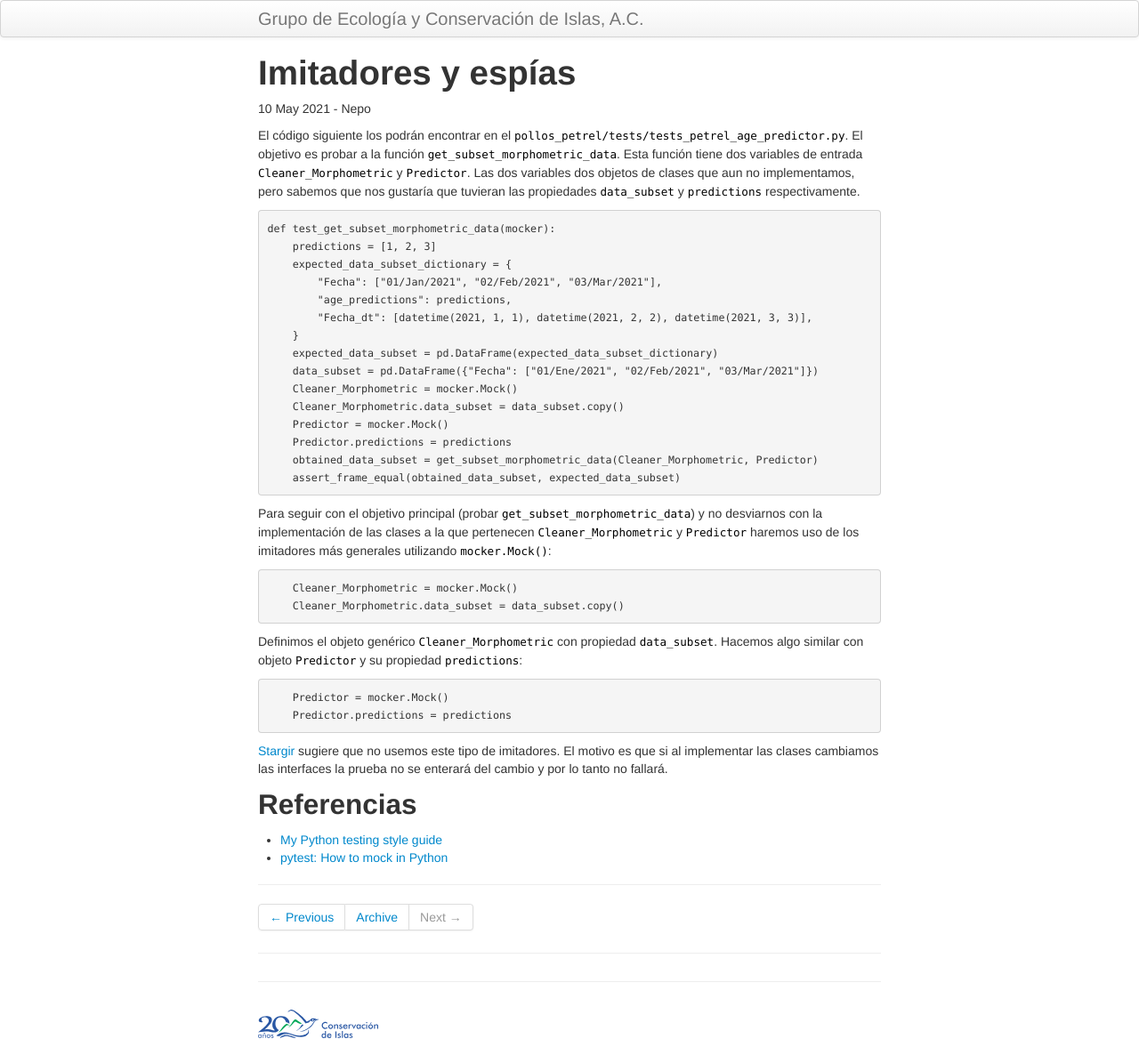
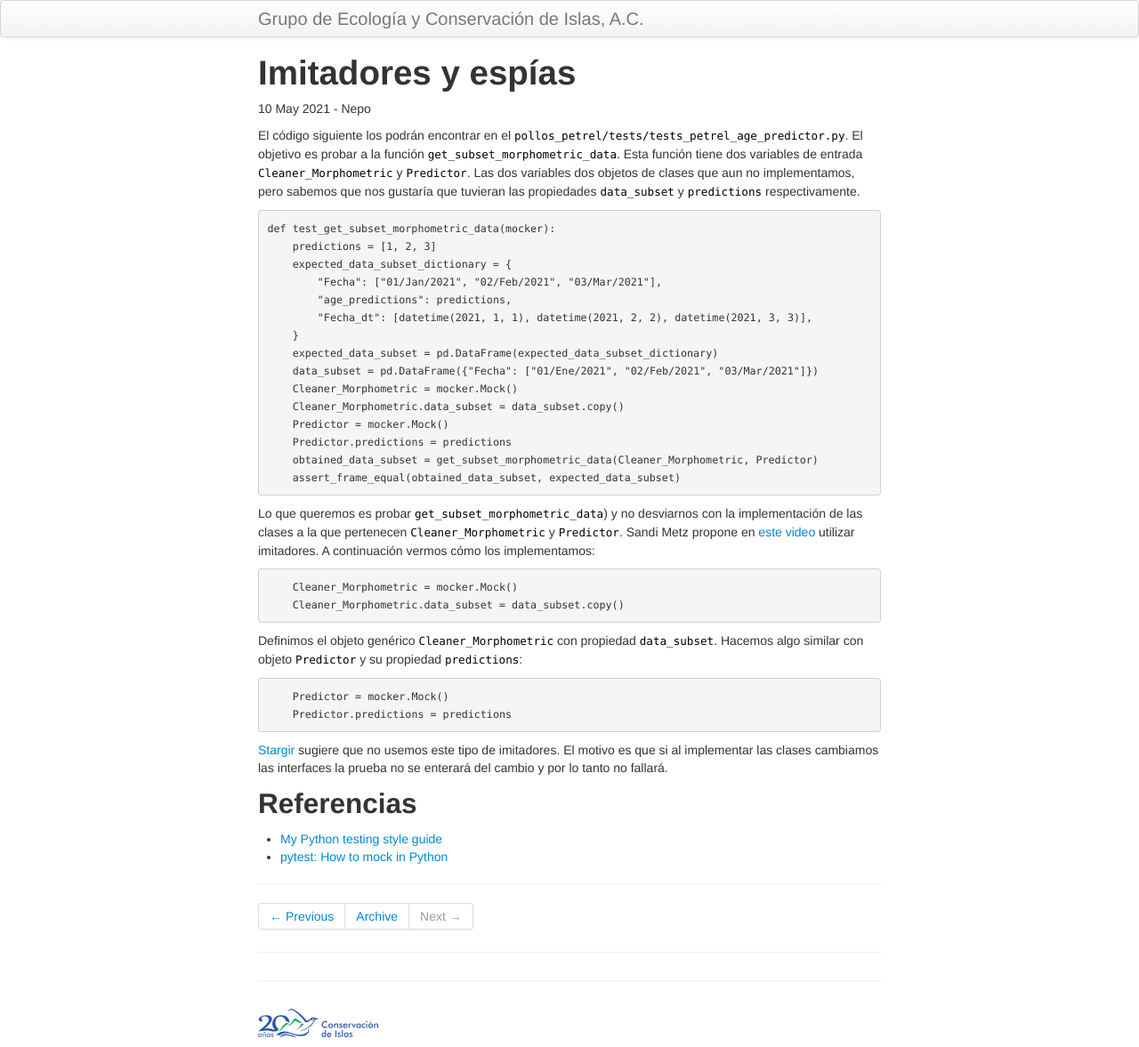
Before and after one commit to LizethMReyes/islasgeci.github.io, a Jekyll site: the page built from _posts/2021-05-10-imitadores.md, in a window 1280 px wide. Shown: the whole page at 89% size. Built offline with Jekyll 4.4.1, drawn with Linux system fonts in a browser that asks for light colours.

Commit message:
👩🏿‍💻 Explain why the methodology

````diff
--- a/_posts/2021-05-10-imitadores.md
+++ b/_posts/2021-05-10-imitadores.md
@@ -27,9 +27,10 @@ def test_get_subset_morphometric_data(mocker):
     obtained_data_subset = get_subset_morphometric_data(Cleaner_Morphometric, Predictor)
     assert_frame_equal(obtained_data_subset, expected_data_subset)
 ```
-Para seguir con el objetivo principal (probar `get_subset_morphometric_data`) y no desviarnos con la
-implementación de las clases a la que pertenecen `Cleaner_Morphometric` y `Predictor` haremos uso de
-los imitadores más generales utilizando `mocker.Mock()`:
+Lo que queremos es probar `get_subset_morphometric_data`) y no desviarnos con la
+implementación de las clases a la que pertenecen `Cleaner_Morphometric` y `Predictor`. Sandi Metz
+propone en [este video](https://youtu.be/v-2yFMzxqwU) utilizar imitadores. A continuación vermos
+cómo los implementamos:
 ```python
     Cleaner_Morphometric = mocker.Mock()
     Cleaner_Morphometric.data_subset = data_subset.copy()
````
